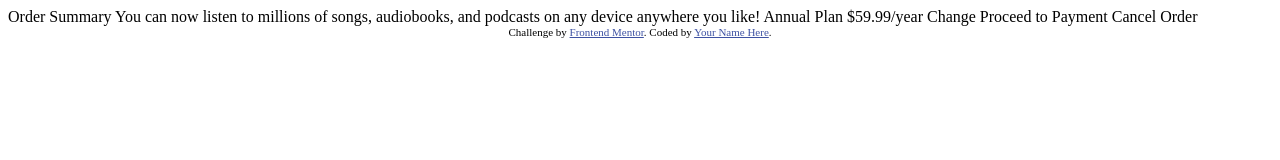
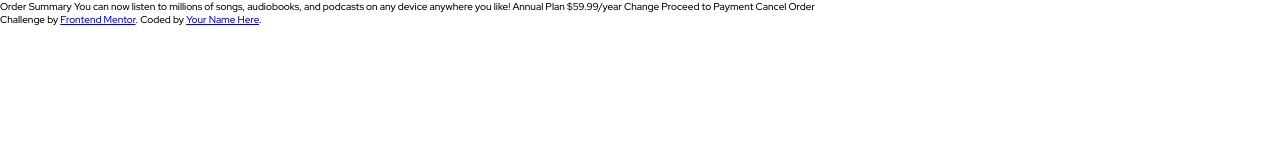
Before and after one commit to VihagaYohan/Order-summary-component, a plain HTML site: page index.html in a window 1280 px wide. Drawn offline with Linux system fonts and the light colour scheme.

Commit message:
Added initial stylings

```diff
--- /dev/null
+++ b/css/main.css
@@ -0,0 +1,20 @@
+:root {
+  /* primary */
+  --color-primary-blue: #e0e8ff;
+  --color-primary-bright-blue: #3829e0;
+
+  /* neutral */
+  --color-neutral-pale-blue: #f5f7ff;
+  --color-neutral-desturated-blue: #7280a7;
+  --color-neutral-dark-blue: #1f2f56;
+}
+* {
+  margin: 0;
+  padding: 0;
+  box-sizing: border-box;
+}
+
+html {
+  font-size: 10px;
+  font-family: 'Red Hat Display', sans-serif;
+}
--- a/index.html
+++ b/index.html
@@ -1,37 +1,53 @@
 <!DOCTYPE html>
 <html lang="en">
   <head>
-  <meta charset="UTF-8">
-  <meta name="viewport" content="width=device-width, initial-scale=1.0"> <!-- displays site properly based on user's device -->
+    <meta charset="UTF-8" />
+    <meta name="viewport" content="width=device-width, initial-scale=1.0" />
+    <!-- displays site properly based on user's device -->
 
-  <link rel="icon" type="image/png" sizes="32x32" href="./images/favicon-32x32.png">
+    <link
+      rel="icon"
+      type="image/png"
+      sizes="32x32"
+      href="./images/favicon-32x32.png"
+    />
+    <link rel="preconnect" href="https://fonts.googleapis.com" />
+
+    <!-- Red Hat Display font -->
+    <link rel="preconnect" href="https://fonts.gstatic.com" crossorigin />
+    <link
+      href="https://fonts.googleapis.com/css2?family=Red+Hat+Display:wght@500;700;900&family=Roboto:wght@300&display=swap"
+      rel="stylesheet"
+    />
+
+    <!-- CSS style -->
+    <link rel="stylesheet" href="./css/main.css" />
 
     <title>Frontend Mentor | Order summary card</title>
 
     <!-- Feel free to remove these styles or customise in your own stylesheet 👍 -->
-  <style>
-    .attribution { font-size: 11px; text-align: center; }
-    .attribution a { color: hsl(228, 45%, 44%); }
-  </style>
+    <!-- <style>
+      .attribution {
+        font-size: 11px;
+        text-align: center;
+      }
+      .attribution a {
+        color: hsl(228, 45%, 44%);
+      }
+    </style> -->
   </head>
   <body>
-
-  Order Summary
-
-  You can now listen to millions of songs, audiobooks, and podcasts on any
-  device anywhere you like!
-
-  Annual Plan
-  $59.99/year
-
-  Change
-
-  Proceed to Payment
-  Cancel Order
+    <p>
+      Order Summary You can now listen to millions of songs, audiobooks, and
+      podcasts on any device anywhere you like! Annual Plan $59.99/year Change
+      Proceed to Payment Cancel Order
+    </p>
 
     <div class="attribution">
-    Challenge by <a href="https://www.frontendmentor.io?ref=challenge" target="_blank">Frontend Mentor</a>.
-    Coded by <a href="#">Your Name Here</a>.
+      Challenge by
+      <a href="https://www.frontendmentor.io?ref=challenge" target="_blank"
+        >Frontend Mentor</a
+      >. Coded by <a href="#">Your Name Here</a>.
     </div>
   </body>
 </html>
```
Lines whose indentation alone changed are shown as unchanged.
